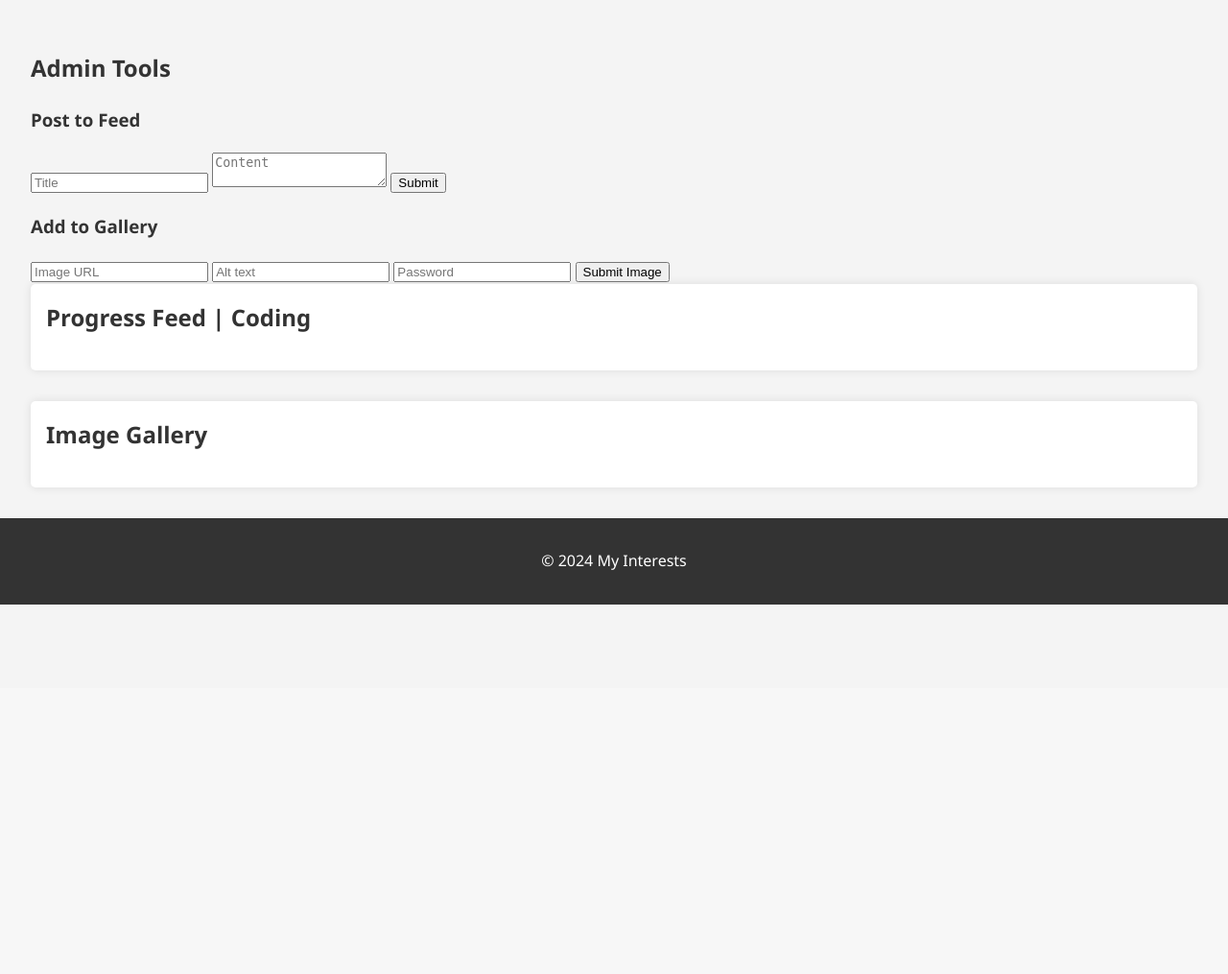
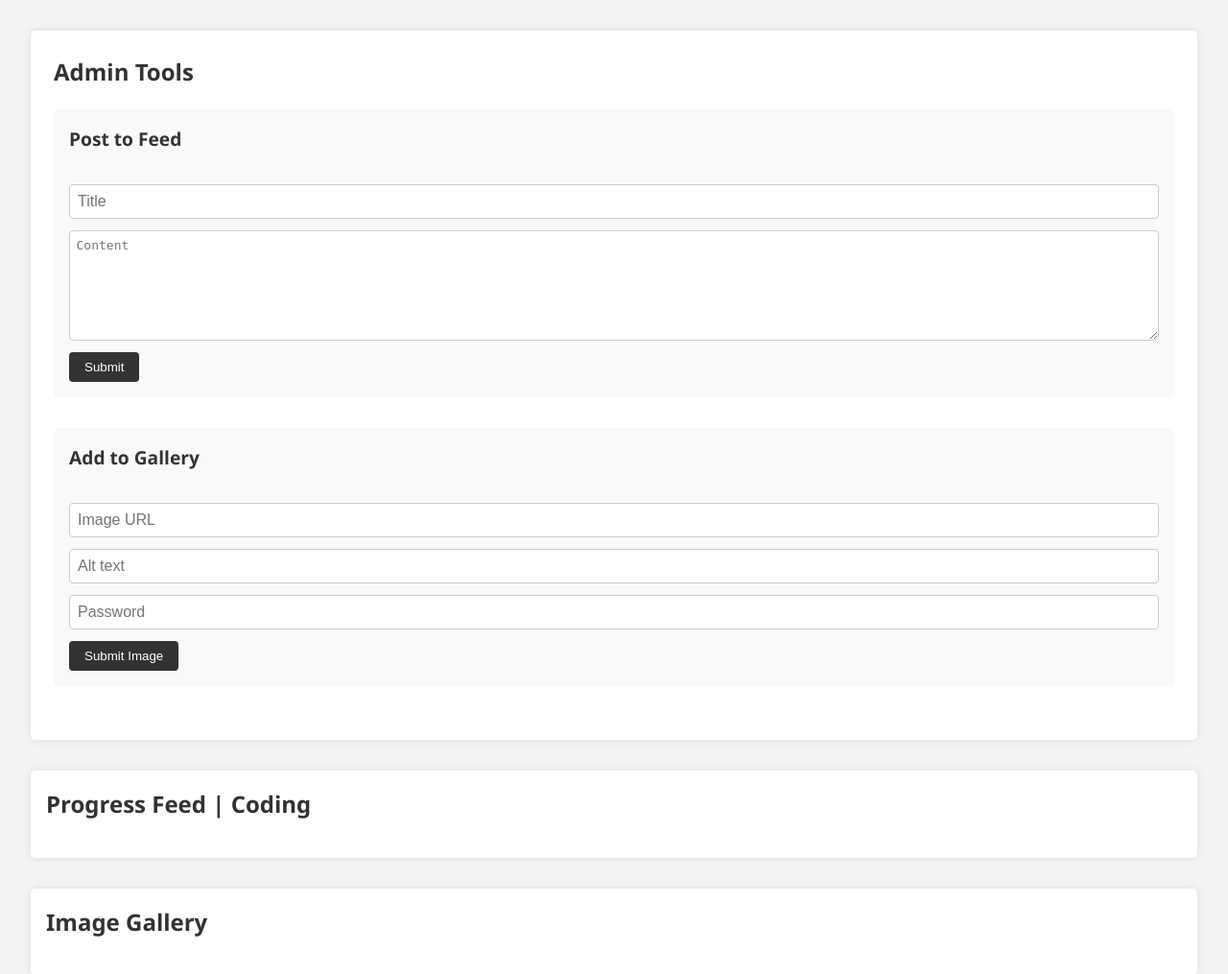
Before and after one commit to ryanbrett/RyanDD, a PHP site: page / in a window 1280 px wide. Shown: the part 83-1098 px from the top of the page at 96% size. Before the commit the page ends 713 px from the top, so only its background shows below. Run offline with PHP 8.4, Linux system fonts and the light colour scheme.

Commit message:
Update style.css
Added #admin-tools style. making it neat.

```diff
--- a/public/css/style.css
+++ b/public/css/style.css
@@ -87,6 +87,70 @@ main {
     display: block;
 }
 
+#admin-tools {
+    background: #fff;
+    padding: 1.5em;
+    border-radius: 5px;
+    box-shadow: 0 0 10px rgba(0, 0, 0, 0.1);
+    margin-bottom: 2em;
+    animation: fadeIn 1s ease-in-out;
+}
+
+#admin-tools h2 {
+    margin-top: 0;
+    font-size: 1.5em;
+}
+
+#admin-tools form {
+    display: flex;
+    flex-direction: column;
+    gap: 0.75em;
+    margin-bottom: 2em;
+    padding: 1em;
+    background: #f9f9f9;
+    border-radius: 5px;
+}
+
+#admin-tools form h3 {
+    margin-top: 0;
+    font-size: 1.2em;
+}
+
+#admin-tools input[type="text"],
+#admin-tools input[type="password"],
+#admin-tools textarea {
+    padding: 0.5em;
+    font-size: 1em;
+    border: 1px solid #ccc;
+    border-radius: 4px;
+}
+
+#admin-tools textarea {
+    min-height: 100px;
+    resize: vertical;
+}
+
+#admin-tools button {
+    align-self: start;
+    padding: 0.6em 1.2em;
+    background-color: #333;
+    color: #fff;
+    border: none;
+    border-radius: 4px;
+    cursor: pointer;
+    transition: background 0.2s ease-in-out;
+}
+
+#admin-tools button:hover {
+    background-color: #555;
+}
+
+#submit-status {
+    margin: 0;
+    font-size: 0.9em;
+    color: #007700;
+}
+
 @keyframes fadeIn {
     from { opacity: 0; }
     to { opacity: 1; }
```
